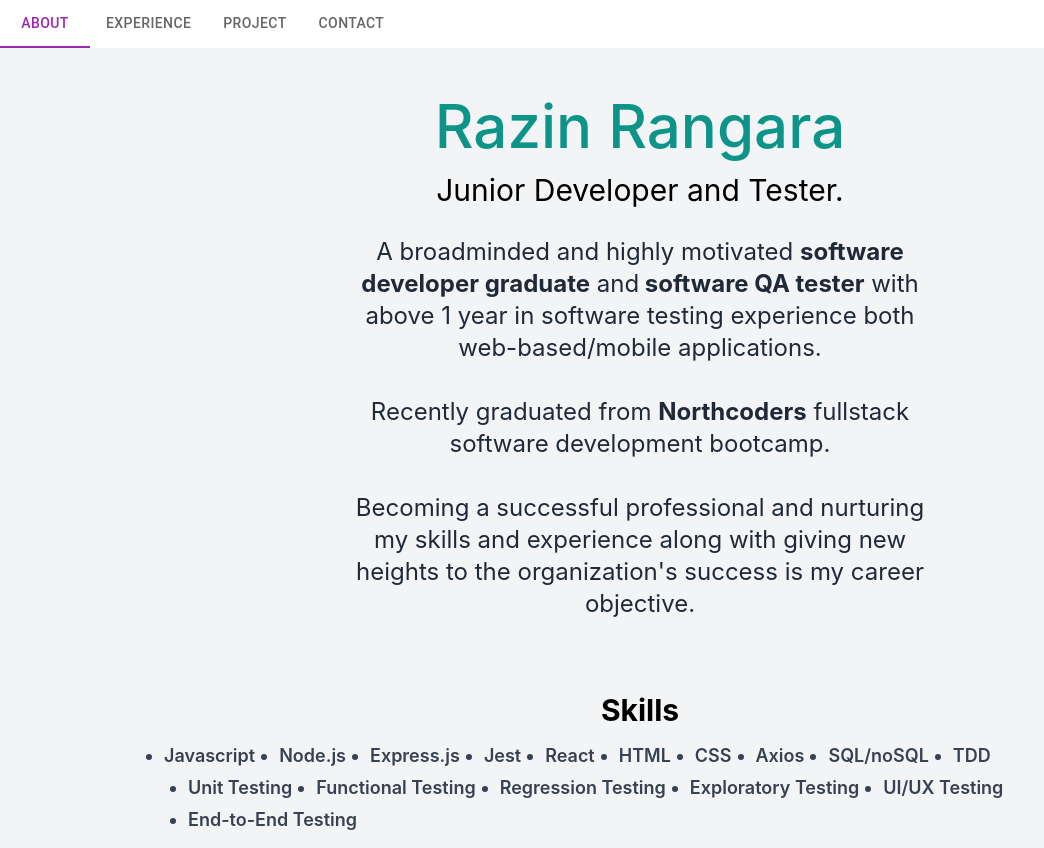
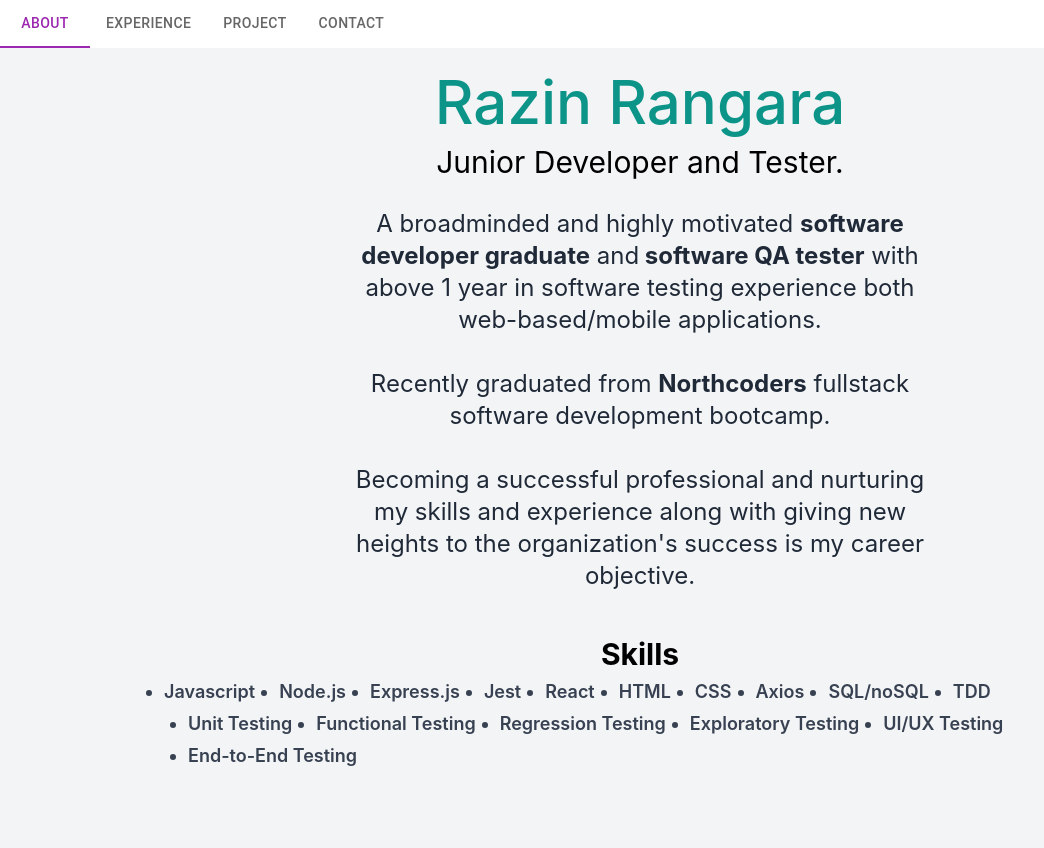
Before and after one commit to rangararazin/zinportfolio, a React (Create React App) app: page / in a window 1280 px wide. Shown: the whole page, without its empty margins (0-1044 px from the left). Built offline with nearby package versions, Linux system fonts and the light colour scheme.

Commit message:
updating style

```diff
--- a/src/component/Resume.jsx
+++ b/src/component/Resume.jsx
@@ -3,8 +3,8 @@ export const Resume = () => {
     <div>
       <main className="bg-gray-100 px-10 md:px-20 lg:px-40 ">
         <section className="min-h-screen">
-          <div className="text-center p-10">
-            <h2 className="text-5xl py-2 text-teal-600 font-medium md:text-6xl">
+          <div className="text-center p-5">
+            <h2 className="text-5xl py-1 text-teal-600 font-medium md:text-6xl">
               Razin Rangara
             </h2>
             <h3 className="text-2xl py-2 md:text-3xl ">
@@ -30,7 +30,7 @@ export const Resume = () => {
             </p>
           </div>
           <div className="text-center p-1">
-            <h3 className="text-2xl py-2 md:text-3xl font-bold ">Skills</h3>
+            <h3 className="text-2xl md:text-3xl font-bold ">Skills</h3>
             <ul className="text-lg list-disc flex space-x-6 flex-wrap mt-1 leading-8 font-semibold text-gray-700 ">
               <li>Javascript</li>
               <li>Node.js</li>
```
